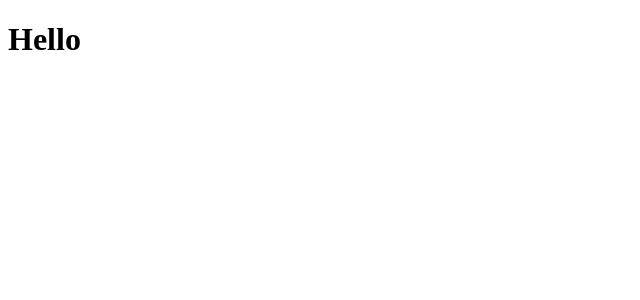
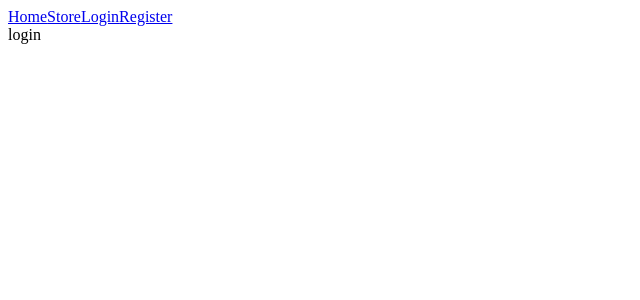
Before and after one commit to nathanlunn/dripdrop, a React (Create React App) app in the folder client/: page /login in a window 1280 px wide. Before the commit this address had no page. Shown: the top 300 px of the page, without its empty margins (0-640 px from the left). Built offline with nearby package versions, Linux system fonts and the light colour scheme.

Commit message:
create nav component that uses react-router-dom's Link component to switch pages

```diff
--- a/client/src/Components/App.js
+++ b/client/src/Components/App.js
@@ -1,9 +1,12 @@
 import React, {useState, useEffect} from 'react';
 import {BrowserRouter as Router, Routes, Route} from 'react-router-dom';
+import Home from './Home';
+import Nav from './Nav';
 import Login from './Login';
 import Register from './Register';
 import Store from './Store';
 import OwnerDashboard from './OwnerDashboard';
+import ErrorPage from './ErrorPage';
 
 function App() {
   const [state, setState] = useState({
@@ -18,18 +21,15 @@ function App() {
 
   return (
     <Router>
+      <Nav />
       <div className="App">
         <Routes>
+          <Route path="/home" element={<Home />}/>
           <Route path="/login" element={<Login />}/>
-        </Routes>
-        <Routes>
           <Route path="/register" element={<Register />}/>
-        </Routes>
-        <Routes>
           <Route path="/store" element={<Store />}/>
-        </Routes>
-        <Routes>
           <Route path="/owner" element={<OwnerDashboard />}/>
+          <Route path="*" element={<ErrorPage />}/>
         </Routes>
       </div>
     </Router>
--- /dev/null
+++ b/client/src/Components/ErrorPage.js
@@ -0,0 +1,9 @@
+import React from 'react'
+
+export default function ErrorPage() {
+  return (
+    <div>
+      Sorry! Page not Found!
+    </div>
+  )
+}
--- /dev/null
+++ b/client/src/Components/Home.js
@@ -0,0 +1,9 @@
+import React from 'react'
+
+export default function Home() {
+  return (
+    <div>
+
+    </div>
+  )
+}
--- a/client/src/Components/Login.js
+++ b/client/src/Components/Login.js
@@ -4,7 +4,7 @@ export default function Login() {
 
   return(
     <div>
-      <h1>Hello</h1>
+      login
     </div>
   )
 }
--- /dev/null
+++ b/client/src/Components/Nav.js
@@ -0,0 +1,13 @@
+import React from 'react';
+import { Link } from 'react-router-dom';
+
+export default function Nav() {
+  return (
+    <div>
+      <Link to="/">Home</Link>
+      <Link to="/store">Store</Link>
+      <Link to="/login">Login</Link>
+      <Link to="/register">Register</Link>
+    </div>
+  )
+}
--- a/client/src/Components/OwnerDashboard.js
+++ b/client/src/Components/OwnerDashboard.js
@@ -3,7 +3,7 @@ import React from 'react';
 function OwnerDashboard(props) {
   return (
     <div>
-
+      owner
     </div>
   );
 }
--- a/client/src/Components/Register.js
+++ b/client/src/Components/Register.js
@@ -3,7 +3,7 @@ import React from 'react';
 function Register() {
   return (
     <div>
-
+      register
     </div>
   );
 }
--- a/client/src/Components/Store.js
+++ b/client/src/Components/Store.js
@@ -3,7 +3,7 @@ import React from 'react';
 function Store(props) {
   return (
     <div>
-
+      store
     </div>
   );
 }
```
